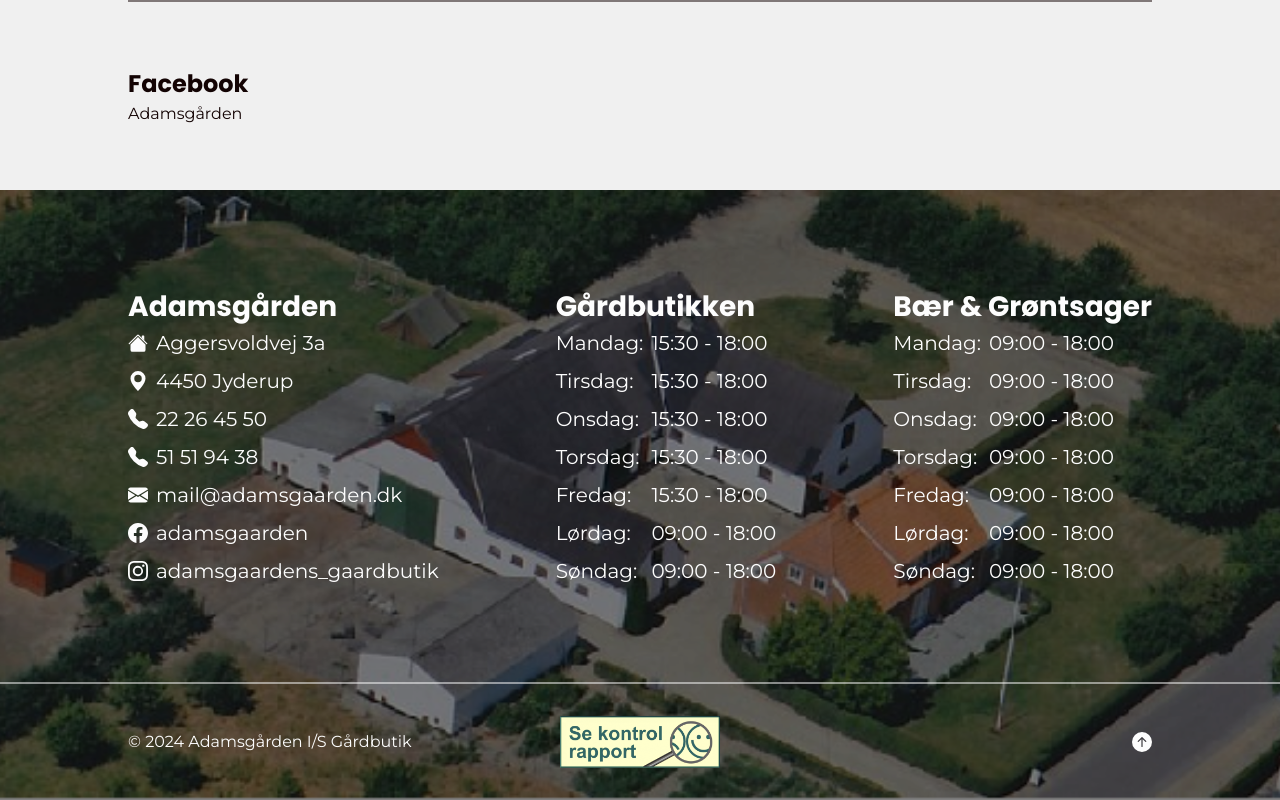
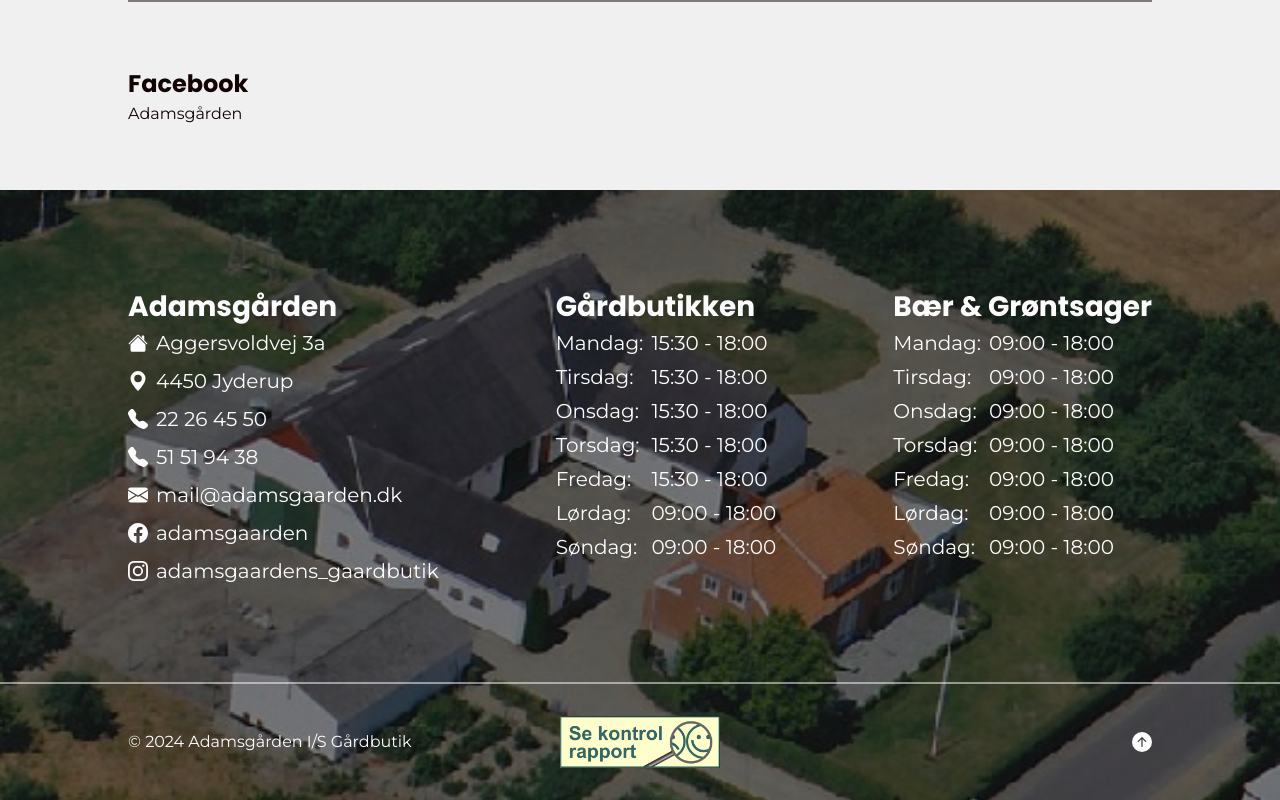
Before and after one commit to chri44nj/adamsgaarden, a Next.js app: page / in a window 1280 px wide. Shown: the part 1722-2522 px from the top of the page. Built offline with nearby package versions, Linux system fonts and the light colour scheme; a web font is replaced by a local one.

Commit message:
størrelser ændret

```diff
--- a/src/app/components/Footer.jsx
+++ b/src/app/components/Footer.jsx
@@ -68,7 +68,7 @@
         <article>
           <h2>Gårdbutikken</h2>
           <div className="flex-row">
-            <div className="flex-column">
+            <div className={styles.flexColumn}>
               <p>Mandag:</p>
               <p>Tirsdag:</p>
               <p>Onsdag:</p>
@@ -77,7 +77,7 @@
               <p>Lørdag:</p>
               <p>Søndag:</p>
             </div>
-            <div className="flex-column">
+            <div className={styles.flexColumn}>
               <p>15:30 - 18:00</p>
               <p>15:30 - 18:00</p>
               <p>15:30 - 18:00</p>
@@ -91,7 +91,7 @@
         <article>
           <h2>Bær & Grøntsager</h2>
           <div className="flex-row">
-            <div className="flex-column">
+            <div className={styles.flexColumn}>
               <p>Mandag:</p>
               <p>Tirsdag:</p>
               <p>Onsdag:</p>
@@ -100,7 +100,7 @@
               <p>Lørdag:</p>
               <p>Søndag:</p>
             </div>
-            <div className="flex-column">
+            <div className={styles.flexColumn}>
               <p>09:00 - 18:00</p>
               <p>09:00 - 18:00</p>
               <p>09:00 - 18:00</p>
--- a/src/app/page.module.css
+++ b/src/app/page.module.css
@@ -10,7 +10,7 @@
 }
 
 .hero h1 {
-  font-size: 2rem;
+  font-size: var(--font-large);
   margin-bottom: 1rem;
   letter-spacing: 2px;
   text-transform: uppercase;
--- a/src/app/styles/Footer.module.css
+++ b/src/app/styles/Footer.module.css
@@ -15,7 +15,7 @@
 
 .footer * {
   color: var(--background-color);
-  font-size: var(--font-small);
+  font-size: var(--font-smaller);
 }
 
 .footer h2 {
@@ -27,6 +27,12 @@
   position: relative;
   color: var(--background-color);
   transition: 0.2s ease;
+}
+
+.flexColumn {
+  display: flex;
+  flex-direction: column;
+  gap: 0.25rem;
 }
 
 .footerBackgroundImage {
@@ -63,8 +69,8 @@
   width: fit-content;
   background-color: transparent;
   border: none;
-  position: fixed;
-  bottom: 2rem;
+  position: absolute;
+  bottom: 4rem;
   right: 1rem;
 }
 
@@ -86,6 +92,10 @@
     row-gap: 2rem;
     padding-block: 6rem;
     padding-inline: 1rem;
+  }
+
+  .footer * {
+    font-size: var(--font-small);
   }
 
   .footer h2 {
```
Also changed, not shown: public/pics/droneshot.png.
